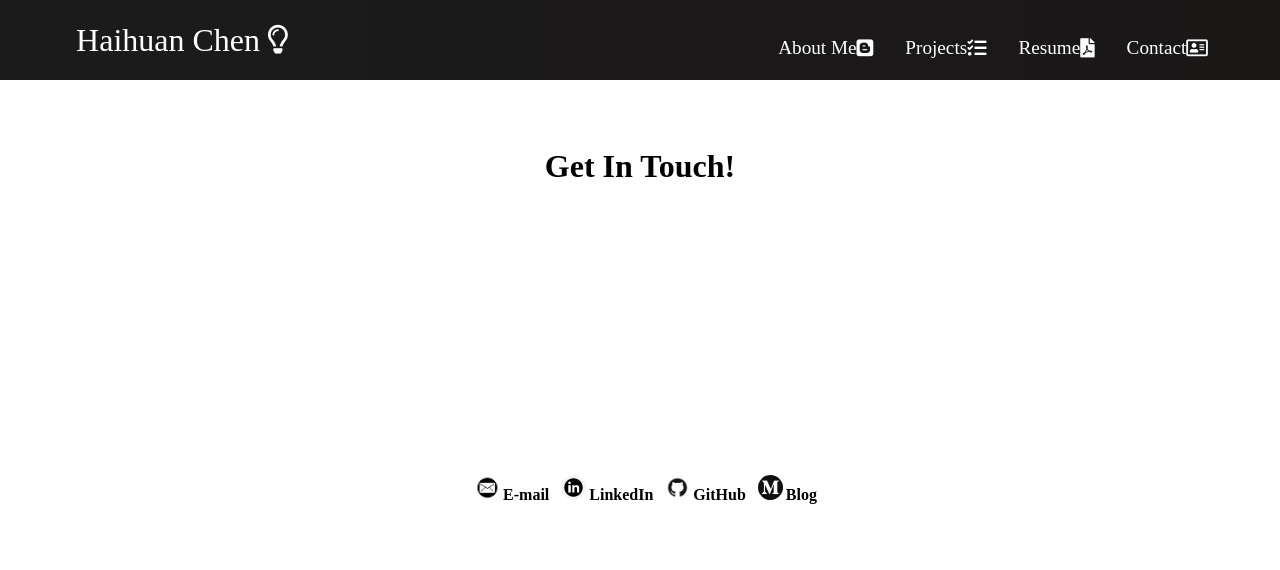
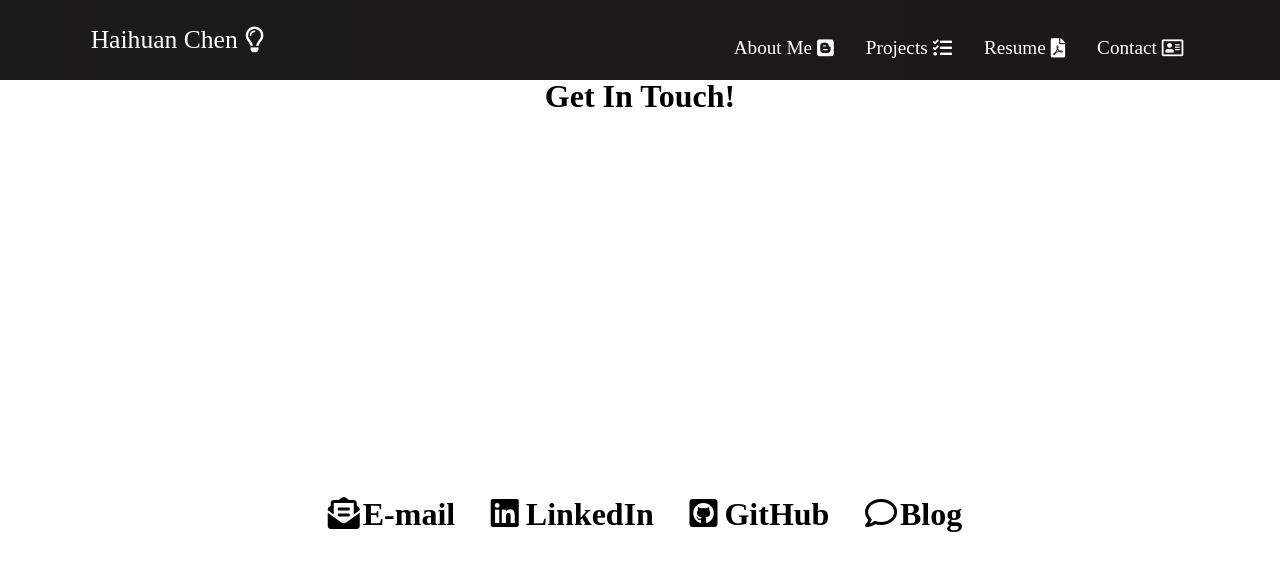
Before and after one commit to haihuanchen/MyPortfolio, a React (Create React App) app in the folder my-portfolio/: page /contact in a window 1280 px wide. Shown: the top 570 px of the page. Built offline with nearby package versions, Linux system fonts and the light colour scheme.

Commit message:
css hot fixes

```diff
--- a/my-portfolio/src/App.css
+++ b/my-portfolio/src/App.css
@@ -1,3 +1,3 @@
 * {
-    margin:0;
-  }
+  margin:0;
+}
--- a/my-portfolio/src/components/Navbar.css
+++ b/my-portfolio/src/components/Navbar.css
@@ -21,17 +21,16 @@
   .navbar-logo {
     color: #fff;
     justify-self: start;
-    margin-left: 20px;
+    margin-left: 10px;
     cursor: pointer;
     text-decoration: none;
-    font-size: 2rem;
+    font-size: 2vw;
     display: flex;
     align-items: center;
   }
 
   .fa-lightbulb {
     margin-left: 0.5rem;
-    font-size: 1.8rem;
   }
 
   .nav-menu {
@@ -39,7 +38,7 @@
     grid-template-columns: repeat(4, auto);
     grid-gap: 0px;
     list-style: none;
-    text-align: center;
+    align-items: center;
     width: 70vw;
     justify-content: end;
     margin-right: 0px;
@@ -62,3 +61,7 @@
     border-bottom: 4px solid #fff;
     transition: all 0.2s ease-out;
   }
+
+  .nav-links > i {
+    margin-left: 5px;
+  }
--- a/my-portfolio/src/components/Navbar.js
+++ b/my-portfolio/src/components/Navbar.js
@@ -1,10 +1,9 @@
-import React, { useState } from 'react';
+import React from 'react';
 import { Link } from 'react-router-dom';
 import './Navbar.css';
 import '../App.css';
 
 function Navbar() {
-    const [click, setClick] = useState(false);
 
     return (
         <div className='navbar'>
@@ -12,7 +11,7 @@ function Navbar() {
                 <Link to="/" className='navbar-logo'>
                     Haihuan Chen <i class="far fa-lightbulb"></i>
                 </Link>
-                <ul className={click ? 'nav-menu active' : 'nav-menu'}>
+                <ul className="nav-menu">
                     <li className='nav-item'>
                         <Link to='/about' className='nav-links' >
                             About Me <i class="fab fa-blogger"></i>
--- a/my-portfolio/src/components/Video.css
+++ b/my-portfolio/src/components/Video.css
@@ -7,12 +7,10 @@ video {
   }
 
   .video-container {
-    /* background: url('/images/img-home.jpg') center center/cover no-repeat; */
     height: 100vh;
     width: 100%;
     display: flex;
     flex-direction: column;
-    justify-content: center;
     align-items: center;
     box-shadow: inset 0 0 0 1000px rgba(0, 0, 0, 0.2);
     object-fit: contain;
@@ -20,14 +18,14 @@ video {
 
   .video-container > h1 {
     color: #fff;
-    font-size: 80px;
-    margin-top: -20px;
+    font-size: 5vw;
+    margin-bottom: 30vh;
   }
 
   .video-container > p {
     margin-top: 20px;
     color: #fff;
-    font-size: 32px;
+    font-size: 3vw;
     font-family: 'Trebuchet MS', 'Lucida Sans Unicode', 'Lucida Grande',
       'Lucida Sans', Arial, sans-serif;
   }
--- a/my-portfolio/src/pages/AboutMe.css
+++ b/my-portfolio/src/pages/AboutMe.css
@@ -5,11 +5,12 @@
 .aboutMe-img {
     float: left;
     margin: 0 2.5em 1em 0;
-    width: 500px;
-    height: 500px;
+    width: 50%;
+    height: auto;
 }
 
 .aboutMe-text > p {
     margin-top: 15px;
     margin-right: 20px;
+    font-size: 1.5vw;
   }
--- a/my-portfolio/src/pages/Contact.css
+++ b/my-portfolio/src/pages/Contact.css
@@ -14,9 +14,9 @@
 
 .text {
     color: black;
-    position: absolute;
+    position: relative;
     text-align: center;
-    top: 20%;
+    margin-top: 10px;
     width: 100%;
     line-height: 0.4em;
 }
@@ -25,15 +25,14 @@
     width: 25px;
     height: auto;
     border-radius: 50%;
-    margin-right: 3px;
-    margin-left: 12px;
-    margin-top: -.25vh;
+    margin: 10px;
     object-fit: cover;
 }
 
 .link{
     color: black;
     font-weight: 600;
-    font-size: 16px;
+    font-size: 2rem;
     text-decoration: none;
+    margin: 1vw;
 }
--- a/my-portfolio/src/pages/Contact.js
+++ b/my-portfolio/src/pages/Contact.js
@@ -7,16 +7,16 @@ const Contact = () =>{
             <h1 className='text'>Get In Touch!</h1>
             <div className='contact'>
                 <a className="link" href="mailto: haihuan.chen1@gmail.com">
-                    <img className="icon" src={"/images/email.png"} alt="Email"/>E-mail
+                    <i class="fas fa-envelope-open-text icon"></i>E-mail
                 </a>
                 <a className="link" href="https://www.linkedin.com/in/samhaihuanchen/" target="_blank" rel=" noreferrer">
-                    <img className="icon" src={"/images/linkedin.jpeg"} alt="LinkedIn"/>LinkedIn
+                    <i class="fab fa-linkedin icon"></i>LinkedIn
                 </a>
                 <a className="link" href="https://github.com/haihuanchen" target="_blank" rel=" noreferrer">
-                    <img className="icon" src={"/images/github.png"} alt="Github"/>GitHub
+                    <i class="fab fa-github-square icon"></i>GitHub
                 </a>
                 <a className="link" href="https://haihuan-chen1.medium.com/" target="_blank" rel=" noreferrer">
-                    <img className="icon" src={"/images/medium.png"} alt="Blog"/>Blog
+                    <i class="far fa-comment icon"></i>Blog
                 </a>
             </div>
         </div>
--- a/my-portfolio/src/pages/Projects.css
+++ b/my-portfolio/src/pages/Projects.css
@@ -1,5 +1,6 @@
 .main-container {
     background-color: lightgray;
+    height: 100vh;
 }
 
 .main-container > h1{
```
